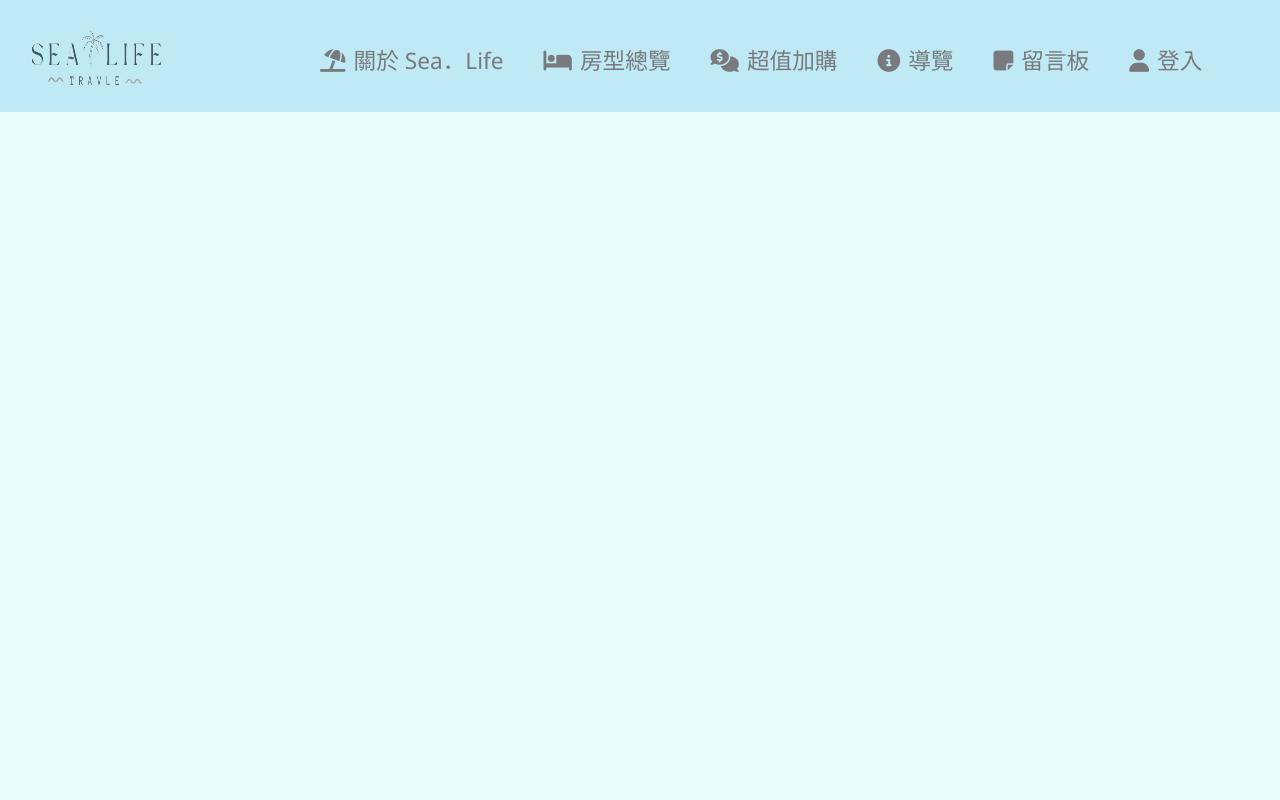
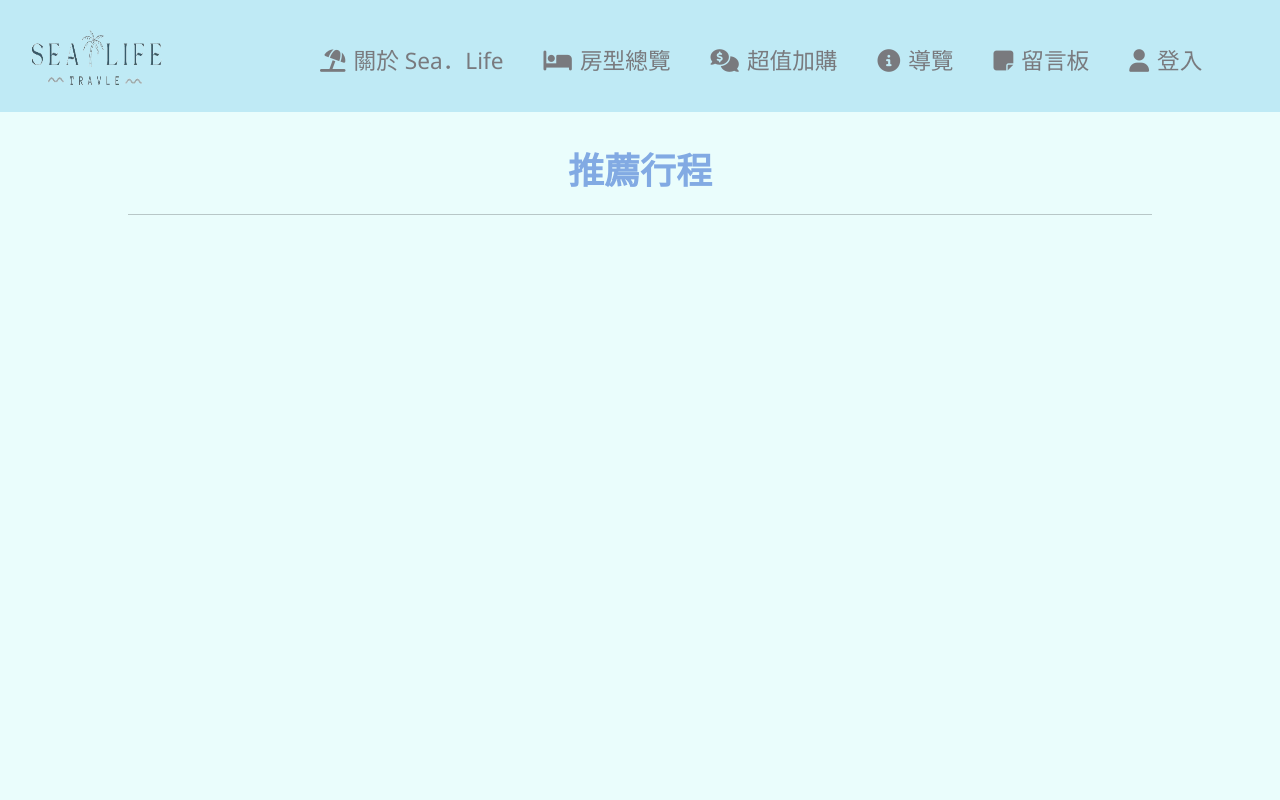
Before and after one commit to zawarudoooooooo/2024-01-22-XiaoLiuqiu-Frontend, a Vue app: page /FrontRecommand in a window 1280 px wide. Shown: the top 800 px of the page. Built offline with nearby package versions, Linux system fonts and the light colour scheme.

Commit message:
fish add

```diff
--- a/src/App.vue
+++ b/src/App.vue
@@ -1,14 +1,79 @@
-<script setup>
+<script>
 import { RouterLink, RouterView } from 'vue-router'
 import Header from './components/Header.vue';
+export default{
+  data(){
+    return{
+      fish:false
+    }
+  },
+  mounted() {
+    // 此处true需要加上，不加滚动事件可能绑定不成功
+    window.addEventListener("scroll", this.handleScroll, true);
+  },
+  methods: {
+    handleScroll() {
+        let scrolltop = document.documentElement.scrollTop || document.body.scrollTop;
+        scrolltop > 30 ? (this.fish = true) : (this.fish = false);
+    },
+    toTop() {
+      let top = document.documentElement.scrollTop || document.body.scrollTop;
+      // 实现滚动效果
+      const timeTop = setInterval(() => {
+        document.body.scrollTop = document.documentElement.scrollTop = top -= 50;
+        if (top <= 0) {
+          clearInterval(timeTop);
+        }
+      }, 10);
+    }
+  },
+  components:{
+    Header
+  }
+}
 </script>
 
 <template>
+    <div id="TOPUp" v-show="fish" @click="toTop()">
+    <a >
+      <i class="fa-solid fa-fish"></i>
+    </a>
+  </div>
   <header><Header/></header>
   <RouterView />
 </template>
 
 <style lang="scss" scoped>
+  #TOPUp {
+    position: fixed;
+    right: 2vmin;
+    bottom: 18vmin;
+    z-index: 1;
+    i{
+      font-size: 30pt;
+      //color: #82AAE3;
+      color: #c2dbfb;
+      text-shadow: 1.5px 1.5px 1.5px #797A7E;
+      &:hover{
+        color: #797A7E;
+        transform: rotate(360deg);
+        transition: 1s;
+      }
+      &:active{
+        color:#82AAE3;
+      }
+    }
+  }
 
-
+  .gotop {
+  text-align: center;
+  position: fixed;
+  right: 50px;
+  bottom: 30px;
+  cursor: pointer;
+  padding: 10px;
+  border-radius: 50%;
+  background: white;
+  color: #000000;
+}
 </style>
--- a/src/components/header.vue
+++ b/src/components/header.vue
@@ -111,23 +111,15 @@ export default{
                             <RouterLink to="/FrontSearch" class="routerItem"><i class="fa-solid fa-bed"></i>房型總覽</RouterLink>
                         </li>
                         <li class="nav-item">
-                            <RouterLink to="/FrontActivity" class="routerItem"><i class="fa-solid fa-comments-dollar"></i>超值加購</RouterLink>
+                            <RouterLink to="/FrontTicket" class="routerItem"><i class="fa-solid fa-comments-dollar"></i>超值加購</RouterLink>
                         </li>
-                        <!-- <li class="nav-item dropdown">
-                            <p class="routerItem" id="navbarDropdownMenuLink" role="button" data-bs-toggle="dropdown" aria-expanded="false"><i class="fa-solid fa-location-dot"></i>活動</p>
-                            <ul class="dropdown-menu" aria-labelledby="navbarDropdownMenuLink">
-                                <li><RouterLink to="/FrontActivity" class="dropdown-item"><i class="fa-solid fa-ticket"></i>超值加購</RouterLink></li>
-                                <li><RouterLink to="/FrontTourist" class="dropdown-item"><i class="fa-solid fa-camera"></i>推薦行程</RouterLink></li>
-                                <li><RouterLink to="/FrontMeal" class="dropdown-item"><i class="fa-solid fa-utensils"></i>美食</RouterLink></li>
-                            </ul>
-                        </li> -->
                         <li class="nav-item dropdown">
                             <p class="routerItem" id="navbarDropdownMenuLink" role="button" data-bs-toggle="dropdown" aria-expanded="false"><i class="fa-solid fa-circle-info"></i>導覽</p>
                             <ul class="dropdown-menu" aria-labelledby="navbarDropdownMenuLink">
                                 <li><RouterLink to="/FrontTraffic" class="dropdown-item"><i class="fa-solid fa-ferry"></i>交通</RouterLink></li>
                                 <li><RouterLink to="/FrontTourist" class="dropdown-item"><i class="fa-solid fa-camera"></i>景點</RouterLink></li>
                                 <li><RouterLink to="/FrontMeal" class="dropdown-item"><i class="fa-solid fa-utensils"></i>美食</RouterLink></li>
-                                <li><RouterLink to="/FrontTourist" class="dropdown-item"><i class="fa-regular fa-thumbs-up"></i>推薦行程</RouterLink></li>
+                                <li><RouterLink to="/FrontRecommand" class="dropdown-item"><i class="fa-regular fa-thumbs-up"></i>推薦行程</RouterLink></li>
                             </ul>
                         </li>
                         <li class="nav-item">
--- a/src/router/index.js
+++ b/src/router/index.js
@@ -158,6 +158,12 @@ const router = createRouter({
       name: 'FrontMessage',
       component: () => import('../views/FrontEnd/FrontMessage.vue')
     },
+//前台推薦行程
+    {
+      path: '/FrontRecommand',
+      name: 'FrontRecommand',
+      component: () => import('../views/FrontEnd/FrontRecommand.vue')
+    },
 //前台登錄
     {
       path: '/FrontLogin',
--- /dev/null
+++ b/src/views/FrontEnd/FrontRecommand.vue
@@ -0,0 +1,39 @@
+<script>
+import Footer from '../../components/Footer.vue';
+export default{
+    data(){
+        return{
+        }
+    },
+    components:{
+        Footer
+    }
+}
+</script>
+
+<template>
+    <div class="content">
+        <div class="title">
+            <p>推薦行程</p>
+        </div>
+        <hr>
+    </div>
+<Footer />
+</template>
+
+<style lang="scss" scoped>
+    .content{
+        width: 80vw;
+        height: 223vh;
+        margin: auto;
+        margin-top: 4vmin;
+        .title{
+            p{
+                font-size: 27pt;
+                font-weight: bold;
+                color: #82AAE3;
+                text-align: center;
+            }
+        }
+    }
+</style>
```
